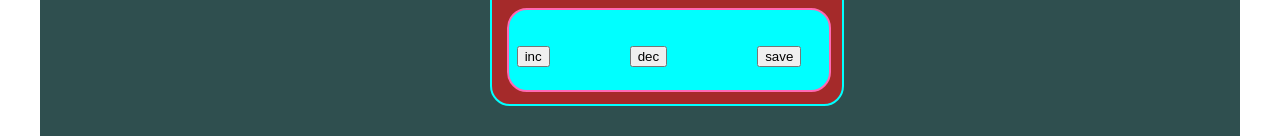
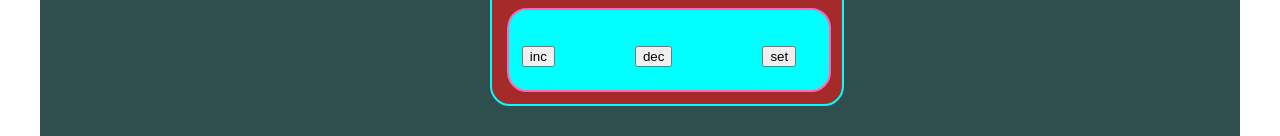
Before and after one commit to Samurai-way/Counter_version2, a React (Create React App) app: page / in a window 1280 px wide. Shown: the part 298-434 px from the top of the page. Built offline with nearby package versions, Linux system fonts and the light colour scheme.

Commit message:
callBacks

```diff
--- a/src/App.tsx
+++ b/src/App.tsx
@@ -4,11 +4,12 @@ import {FirstCounter} from "./components/First_Counter/first_Counter";
 
 function App() {
 
-    let [value, setValue]=useState(0)
+    const [value, setValue]=useState(0)
+
 
     return (
         <div className={a.wrapper}>
-            <FirstCounter value={value}/>
+            <FirstCounter value={value} setValue={setValue}/>
         </div>
     );
 }
--- a/src/components/First_Counter/first.Counter.module.css
+++ b/src/components/First_Counter/first.Counter.module.css
@@ -32,6 +32,6 @@
 .dec{
     margin: 35px 70px 10px 20px;
 }
-.save{
+.set{
     margin: 35px 70px 10px 20px;
 }
--- a/src/components/First_Counter/first_Counter.tsx
+++ b/src/components/First_Counter/first_Counter.tsx
@@ -5,9 +5,19 @@ import {UniversalButton} from "../universalButton/universalButton";
 
 type ValuePropsType = {
     value: number
+    setValue: (value: number) => void
 }
 
-export const FirstCounter = (props:ValuePropsType) => {
+export const FirstCounter = (props: ValuePropsType) => {
+
+    const incButtonHandler = () => {
+        props.setValue(props.value + 1)
+    }
+
+    const decButtonHandler = () => {
+        props.setValue(0)
+    }
+
     return (
         <div className={f.counter_wrapper}>
             <div className={f.value}>
@@ -15,14 +25,15 @@ export const FirstCounter = (props:ValuePropsType) => {
             </div>
             <div className={f.button_wrapper}>
                 <div className={f.inc}>
-                    <UniversalButton name={'inc'} callBack={()=>{}}/>
+                    <UniversalButton name={'inc'} callBack={incButtonHandler}/>
                 </div>
                 <div className={f.dec}>
-                    <UniversalButton name={'dec'} callBack={()=>{}}/>
+                    <UniversalButton name={'dec'} callBack={decButtonHandler}/>
                 </div>
-               <div className={f.save}>
-                   <UniversalButton name={'save'} callBack={()=>{}}/>
-               </div>
+                <div className={f.set}>
+                    <UniversalButton name={'set'} callBack={() => {
+                    }}/>
+                </div>
             </div>
         </div>
     );
--- a/src/components/universalButton/universalButton.tsx
+++ b/src/components/universalButton/universalButton.tsx
@@ -8,7 +8,7 @@ type UniversalButtonProps = {
 export const UniversalButton = (props: UniversalButtonProps) => {
 
     const onCLickHandler = () => {
-        console.log('ky')
+        props.callBack()
     }
 
     return (
```
